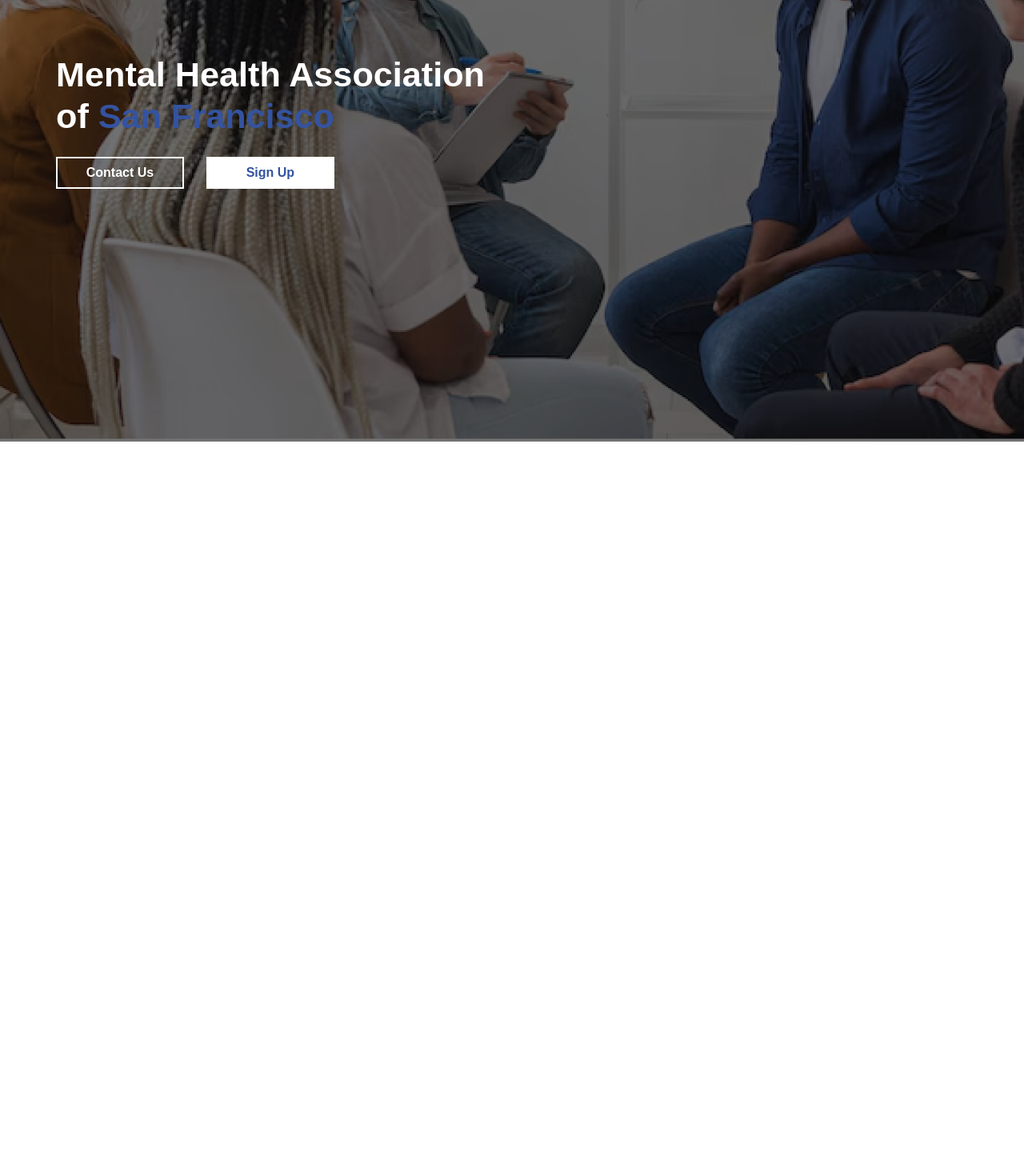
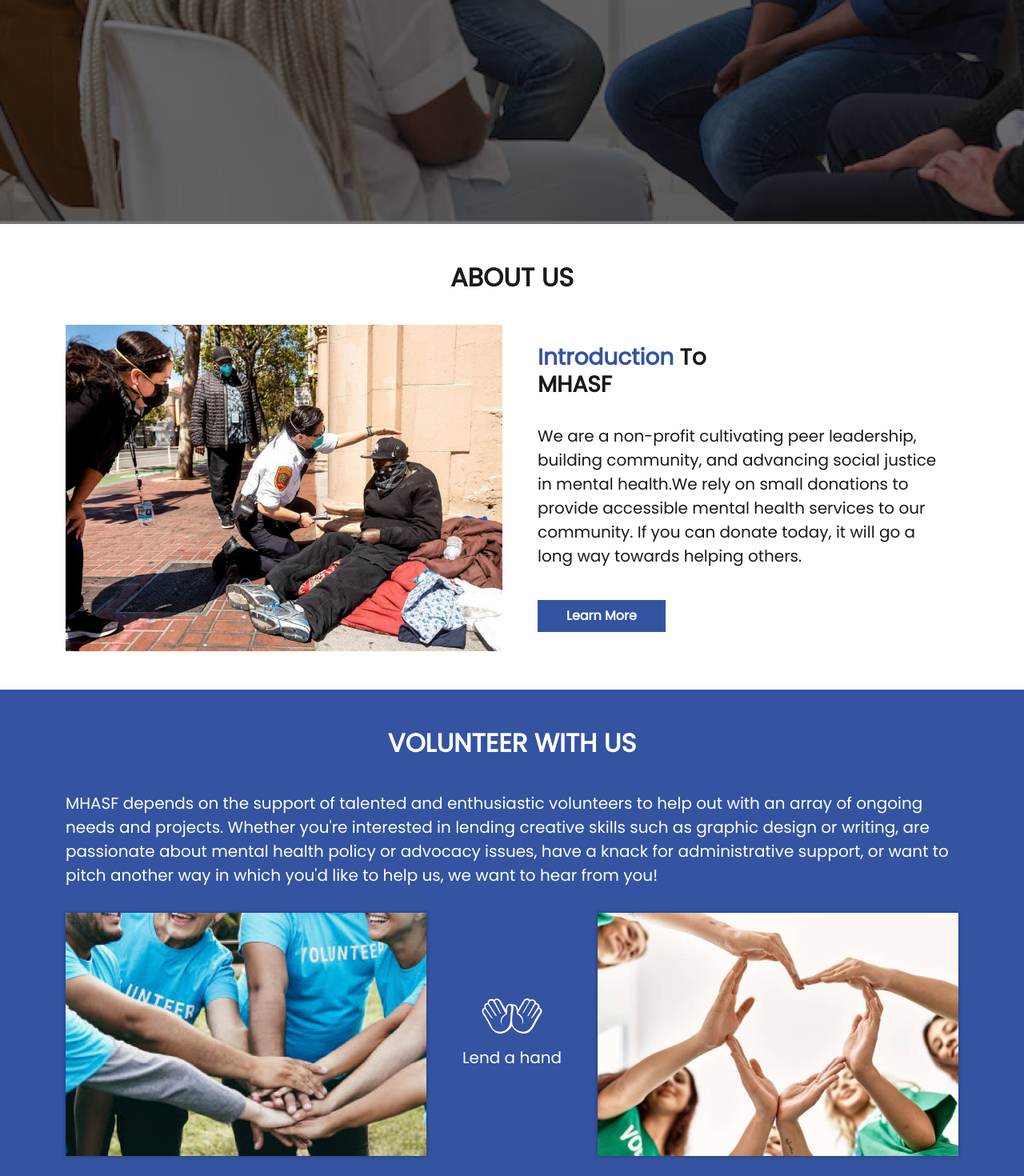
Before and after one commit to TinasheMuzenda/Mental-Health, a React (Vite) app: page / in a window 1280 px wide. Shown: the part 520-1990 px from the top of the page at 80% size. Before the commit the page ends 1072 px from the top, so only its background shows below. Built offline with nearby package versions, Linux system fonts and the light colour scheme.

Commit message:
Halfway through the home Page: Volunteer Section

```diff
--- a/src/App.css
+++ b/src/App.css
@@ -17,3 +17,19 @@
 a {
   text-decoration: none;
 }
+
+p {
+  font-weight: 500;
+  line-height: 30px;
+  font-size: 20px;
+}
+
+.headings {
+  width: 100%;
+  display: flex;
+  justify-content: center;
+
+  h2 {
+    font-weight: 700;
+  }
+}
--- a/src/App.jsx
+++ b/src/App.jsx
@@ -14,8 +14,8 @@
   return (
     <div className="App">
       {/* <Navbar /> */}
-      {/* <Home /> */}
-      <Footer/>
+      <Home />
+      {/* <Footer/> */}
       <Routes>
         <Route path="/" element={<Home />} />
         <Route path="/about" element={<About />} />
--- a/src/index.css
+++ b/src/index.css
@@ -1,9 +1,14 @@
+@font-face {
+  font-family: Poppins;
+  src: url('/Poppins-Regular.ttf');
+}
+
 :root {
   --primary-color: #fff;
   --secondary-color: #1a1919;
   --main-color: #3453a0;
   --background-color: #d9d9d9;
-  --paragraph-color: #3c3838;
+  --scroll-color: #3c3838;
   --sub-color: #aaa;
 }
 
@@ -15,14 +20,14 @@
   background-color: var(--scroll-color);
 }
 ::-webkit-scrollbar-thumb {
-  background-color: rgb(94, 94, 94);
+  background-color: var(--sub-color);
 }
 
 * {
   margin: 0;
   padding: 0;
   box-sizing: border-box;
-  font-family: "open", sans-serif;
+  font-family: "Poppins", sans-serif;
 }
 
 body {
--- a/src/pages/Home.jsx
+++ b/src/pages/Home.jsx
@@ -1,6 +1,10 @@
 import React, { useState } from "react";
 import { Link } from "react-router-dom";
 import "../styles/Home.css";
+import AboutImage from "../assets/aboutSection.jpg";
+import VolunteerHands from "../assets/volunteerHands.jpg";
+import VolunteerLove from "../assets/volunteerLove.jpg";
+import Hands from "../assets/hands.svg";
 
 const Home = () => {
   const [activeTab, setActiveTab] = useState(1);
@@ -39,6 +43,87 @@
           </div>
         </div>
       </section>
+
+      <section className="about">
+        <div className="container">
+          <div className="aboutHeading headings">
+            <h2>ABOUT US</h2>
+          </div>
+          <div className="row aboutRow">
+            <div className="col-md-6 aboutLeft">
+              <img src={AboutImage} alt="About Image" className="aboutImage" />
+            </div>
+            <div className="col-md-6 aboutRight">
+              <div className="aboutSubHeading">
+                <h3>
+                  <span>Introduction</span> To MHASF
+                </h3>
+              </div>
+              <div className="aboutParagraph">
+                <p>
+                  We are a non-profit cultivating peer leadership, building
+                  community, and advancing social justice in mental health.We
+                  rely on small donations to provide accessible mental health
+                  services to our community. If you can donate today, it will go
+                  a long way towards helping others.
+                </p>
+              </div>
+              <button>Learn More</button>
+            </div>
+          </div>
+        </div>
+      </section>
+
+      <section className="volunteer">
+        <div className="container">
+          <div className="volunteerHeading headings">
+            <h2>VOLUNTEER WITH US</h2>
+          </div>
+          <div className="volunteerText">
+            <p>
+              MHASF depends on the support of talented and enthusiastic
+              volunteers to help out with an array of ongoing needs and
+              projects. Whether you're interested in lending creative skills
+              such as graphic design or writing, are passionate about mental
+              health policy or advocacy issues, have a knack for administrative
+              support, or want to pitch another way in which you'd like to help
+              us, we want to hear from you!
+            </p>
+          </div>
+          <div className="row">
+            <div className="col-md-5 volunteerSides">
+              <img
+                src={VolunteerHands}
+                alt="volunteering"
+                className="volunteerImages"
+              />
+            </div>
+            <div className="col-md-2 volunteerCenter">
+              <Link
+                to="/volunteer"
+                onClick={() => {
+                  handleClick(3);
+                }}
+                className={` ${activeTab == 3 ? "active" : ""} `}
+              >
+                <img
+                  src={Hands}
+                  alt="volunteering"
+                  className="volunteerImages"
+                />
+                <p>Lend a hand</p>
+              </Link>
+            </div>
+            <div className="col-md-5 volunteerSides">
+              <img
+                src={VolunteerLove}
+                alt="volunteering"
+                className="volunteerImages display"
+              />
+            </div>
+          </div>
+        </div>
+      </section>
     </main>
   );
 };
--- a/src/styles/Home.css
+++ b/src/styles/Home.css
@@ -24,7 +24,7 @@
 
             h1 {
               font-weight: 700;
-              font-size: 2.7rem;
+              font-size: 2.65rem;
               color: var(--primary-color);
               padding-bottom: 1rem;
             }
@@ -54,6 +54,85 @@
       }
     }
   }
+
+  .about {
+    padding: 3rem 0;
+
+    .container {
+      .aboutRow {
+        padding-top: 2rem;
+
+        .aboutLeft {
+          .aboutImage {
+            width: 100%;
+          }
+        }
+        .aboutRight {
+          padding-top: 1rem;
+          display: flex;
+          flex-direction: column;
+          justify-content: center;
+          gap: 6%;
+
+          .aboutSubHeading {
+            width: 100%;
+
+            h3 {
+              font-weight: 700;
+            }
+          }
+          .aboutParagraph {
+            width: 100%;
+          }
+          button {
+            background: var(--main-color);
+            color: var(--primary-color);
+          }
+        }
+      }
+    }
+  }
+
+  .volunteer {
+    background: var(--main-color);
+    color: var(--primary-color);
+    padding: 3rem 0;
+
+    .container {
+      .volunteerHeading {
+        padding-bottom: 2rem;
+      }
+      .row {
+        padding-top: 1rem;
+        .volunteerSides {
+          .volunteerImages {
+            width: 100%;
+            box-shadow: 0 0 5px rgba(0, 0, 0, 0.3);
+          }
+          .display {
+            display: none;
+          }
+        }
+        .volunteerCenter {
+          display: flex;
+            justify-content: center;
+            align-items: center;
+          a {
+            display: flex;
+            justify-content: center;
+            flex-direction: column;
+            align-items: center;
+            padding: 1rem 0;
+            color: var(--primary-color);
+
+            img {
+              width: 5rem;
+            }
+          }
+        }
+      }
+    }
+  }
 }
 
 /*
@@ -68,10 +147,49 @@
 
 /* Medium devices (tablets, 768px and up) The navbar toggle appears at this breakpoint */
 @media (min-width: 768px) {
+  main {
+    .about {
+      .container {
+        .aboutRow {
+          .aboutRight {
+            padding: 0 0 0 2rem;
+            .aboutSubHeading {
+              width: 40%;
+            }
+          }
+        }
+      }
+    }
+
+    .volunteer {
+      .container {
+        .row {
+          .volunteerSides {
+            .display {
+              display: block;
+            }
+          }
+        }
+      }
+    }
+  }
 }
 
 /* Large devices (desktops, 992px and up) */
 @media (min-width: 992px) {
+  main {
+    .about {
+      .container {
+        .aboutRow {
+          .aboutRight {
+            .aboutParagraph {
+              width: 95%;
+            }
+          }
+        }
+      }
+    }
+  }
 }
 
 /* Extra large devices (large desktops, 1200px and up) */
```
Also changed, not shown: public/Poppins-Regular.ttf (added).
